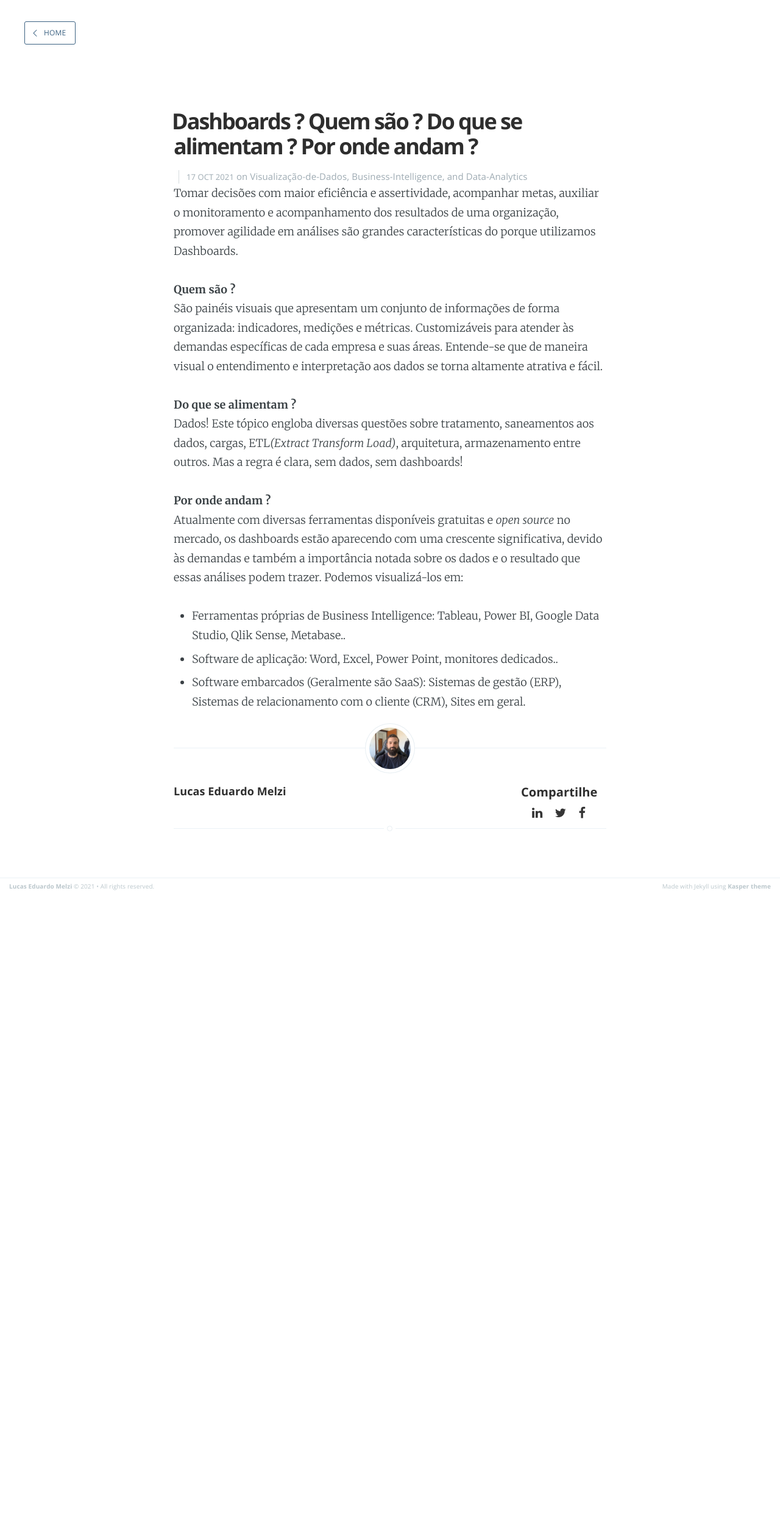
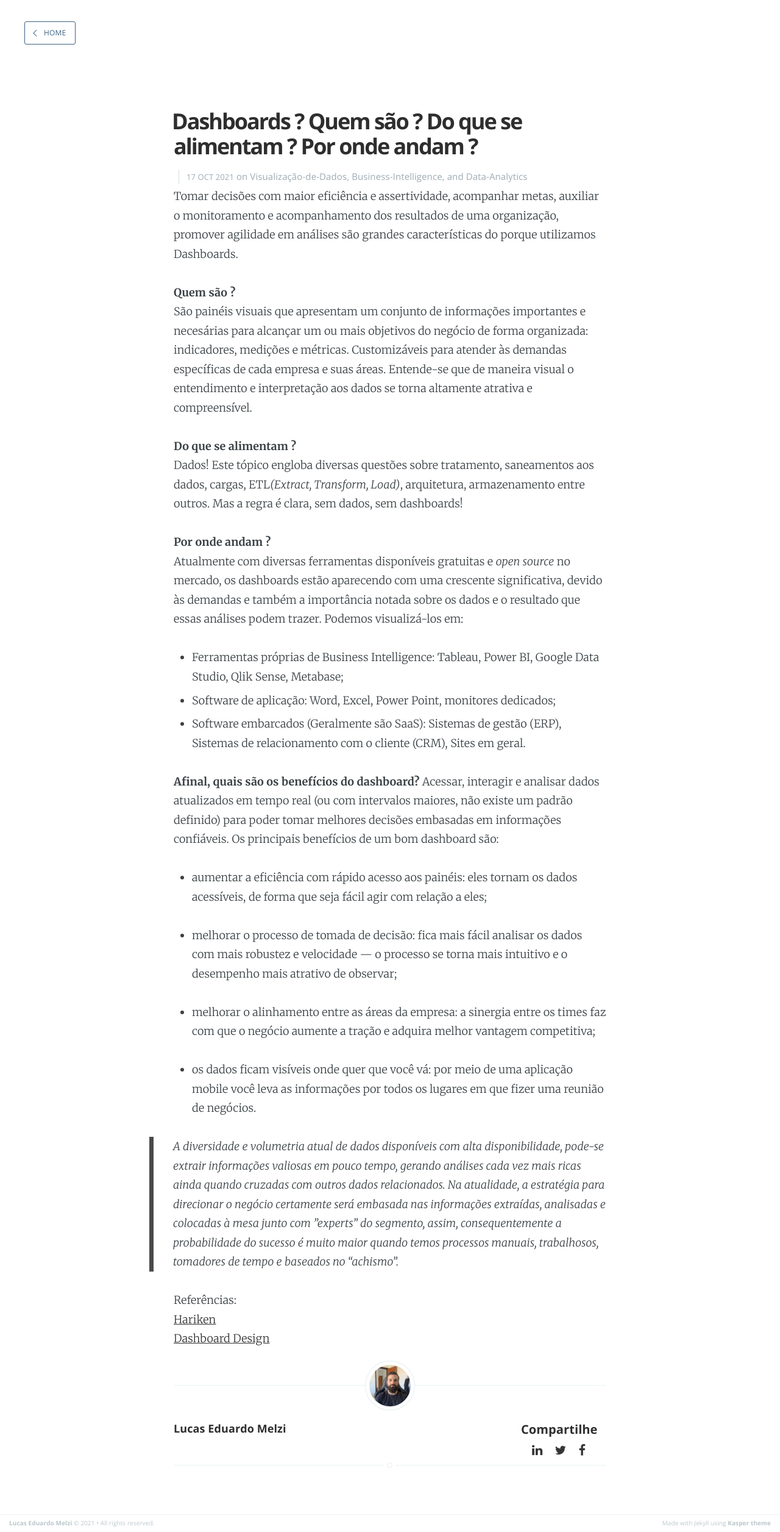
Before and after one commit to melzilucas/melzilucas.github.io, a Jekyll site: the page built from _posts/2021-10-16-DASHBOARDS-Quem-sao-Do-que-se-alimentam-Onde-vivem.markdown, in a window 1280 px wide. Shown: the whole page at 61% size. Built offline with Jekyll 4.4.1, drawn with Linux system fonts in a browser that asks for light colours; before the commit the page ends 1467 px from its top, so only the background shows below that.

Commit message:
ajusted post dashboards and ajusted css

```diff
--- a/_posts/2021-10-16-DASHBOARDS-Quem-sao-Do-que-se-alimentam-Onde-vivem.markdown
+++ b/_posts/2021-10-16-DASHBOARDS-Quem-sao-Do-que-se-alimentam-Onde-vivem.markdown
@@ -11,15 +11,35 @@ Tomar decisões com maior eficiência e assertividade, acompanhar metas, auxilia
 
 
 **Quem são ?**<br>
-São painéis visuais que apresentam um conjunto de informações de forma organizada: indicadores, medições e métricas.
+São painéis visuais que apresentam um conjunto de informações importantes e necesárias para alcançar um ou mais objetivos do negócio de forma organizada: indicadores, medições e métricas.
 Customizáveis para atender às demandas específicas de cada empresa e suas áreas.
-Entende-se que de maneira visual o entendimento e interpretação aos dados se torna altamente atrativa e fácil.
+Entende-se que de maneira visual o entendimento e interpretação aos dados se torna altamente atrativa e compreensível.
 
 **Do que se alimentam ?**<br>
-Dados! Este tópico engloba diversas questões sobre tratamento, saneamentos aos dados, cargas, ETL*(Extract Transform Load)*, arquitetura, armazenamento entre outros. Mas a regra é clara, sem dados, sem dashboards!
+Dados! Este tópico engloba diversas questões sobre tratamento, saneamentos aos dados, cargas, ETL*(Extract, Transform, Load)*, arquitetura, armazenamento entre outros. Mas a regra é clara, sem dados, sem dashboards!
 
 **Por onde andam ?**<br>
 Atualmente com diversas ferramentas disponíveis gratuitas e *open source* no mercado, os dashboards estão aparecendo com uma crescente significativa, devido às demandas e também a importância notada sobre os dados e o resultado que essas análises podem trazer. Podemos visualizá-los em:
-* Ferramentas próprias de Business Intelligence: Tableau, Power BI, Google Data Studio, Qlik Sense, Metabase..
-* Software de aplicação: Word, Excel, Power Point, monitores dedicados..
+* Ferramentas próprias de Business Intelligence: Tableau, Power BI, Google Data Studio, Qlik Sense, Metabase;
+* Software de aplicação: Word, Excel, Power Point, monitores dedicados;
 * Software embarcados (Geralmente são SaaS): Sistemas de gestão (ERP), Sistemas de relacionamento com o cliente (CRM), Sites em geral.
+
+**Afinal, quais são os benefícios do dashboard?**
+Acessar, interagir e analisar dados atualizados em tempo real (ou com intervalos maiores, não existe um padrão definido) para poder tomar melhores decisões embasadas em informações confiáveis. Os principais benefícios de um bom dashboard são:
+
+* aumentar a eficiência com rápido acesso aos painéis: eles tornam os dados acessíveis, de forma que seja fácil agir com relação a eles;
+
+* melhorar o processo de tomada de decisão: fica mais fácil analisar os dados com mais robustez e velocidade — o processo se torna mais intuitivo e o desempenho mais atrativo de observar;
+
+* melhorar o alinhamento entre as áreas da empresa: a sinergia entre os times faz com que o negócio aumente a tração e adquira melhor vantagem competitiva;
+
+* os dados ficam visíveis onde quer que você vá: por meio de uma aplicação mobile você leva as informações por todos os lugares em que fizer uma reunião de negócios.
+
+
+>A diversidade e volumetria atual de dados disponíveis com alta disponibilidade, pode-se extrair informações valiosas em pouco tempo, gerando análises cada vez mais ricas ainda quando cruzadas com outros dados relacionados.
+Na atualidade, a estratégia para direcionar o negócio certamente será embasada nas informações extraídas, analisadas e colocadas à mesa junto com *”experts”* do segmento, assim, consequentemente a probabilidade do sucesso é muito maior quando temos processos manuais, trabalhosos, tomadores de tempo e baseados no “achismo”.
+
+
+Referências:<br>
+[Hariken](https://blog.hariken.co/afinal-o-que-e-dashboard-e-para-que-serve/){:target="_blank" rel="noopener"}<br>
+[Dashboard Design](https://blog.hariken.co/afinal-o-que-e-dashboard-e-para-que-serve/){:target="_blank" rel="noopener"}<br>
--- a/assets/css/screen.css
+++ b/assets/css/screen.css
@@ -784,7 +784,7 @@ body:not(.post-template) .post-title {
 
 .post-meta {
     display: block;
-    margin: 1.75rem 0 0 0;
+    margin: 1.75rem 0 5px 0;
     font-family: "Open Sans", sans-serif;
     font-size: 1.5rem;
     line-height: 2.2rem;
@@ -1830,6 +1830,7 @@ body:not(.post-template) .post-title {
                 transform: translateY(-5px) rotate(-90deg);
     }
 }
+/*
 .line-title {
     -webkit-transition: all 0.3s ease-out;
     -moz-transition: all 0.3s ease-out;
@@ -1848,7 +1849,7 @@ body:not(.post-template) .post-title {
     display: block;
     width: 10rem;
 }
-
+*/
 /* ==========================================================================
    End of file. Animations should be the last thing here. Do not add stuff
    below this point, or it will probably fuck everything up.
```
